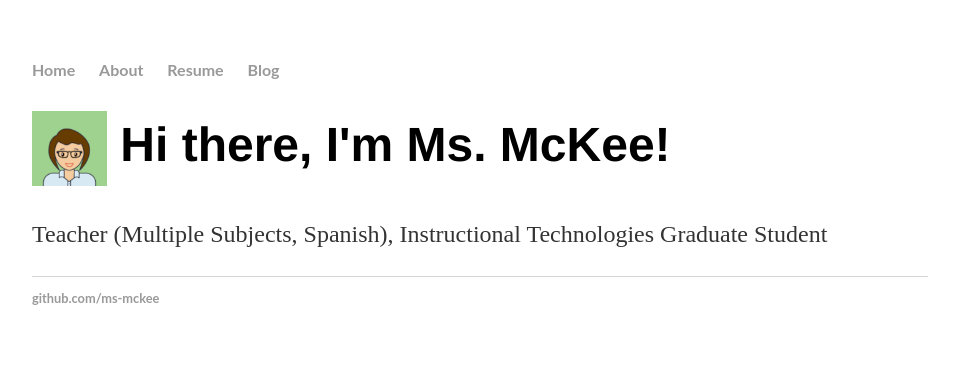
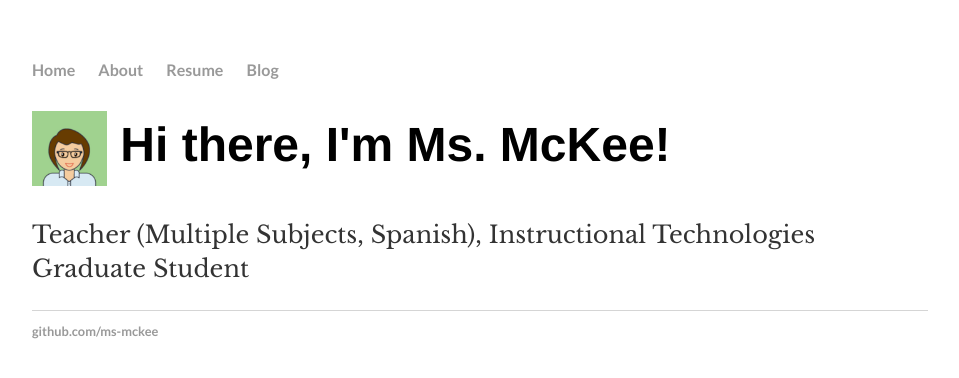
Before and after one commit to ms-mckee/ms-mckee.github.io, a Jekyll site: the page built from index.html, in a window 1280 px wide. Shown: the top 378 px of the page, without its empty margins (160-1119 px from the left). Built offline with Jekyll 4.4.1, drawn with Linux system fonts in a browser that asks for light colours; a style sheet for code colours, icons or effects is not loaded.

Commit message:
Update default.html

```diff
--- a/_layouts/default.html
+++ b/_layouts/default.html
@@ -2,10 +2,9 @@
 	<html>
 		<head>
 			<title>{{ page.title }}</title>
+			<link href='https://fonts.googleapis.com/css?family=Lato:400,700|Libre+Baskerville:400,700' rel='stylesheet' type='text/css'>
 			<!-- link to main stylesheet -->
 			<link rel="stylesheet" type="text/css" href="/css/main.css">
-			 <link href='https://www.google.com/fonts#UsePlace:use/Collection:Libre+Baskerville:400,700' rel='stylesheet' type='text/css'>
-    			<link href='https://www.google.com/fonts#UsePlace:use/Collection:Lato:400,700' rel='stylesheet' type='text/css'>
 
 		</head>
 		<body>
```
